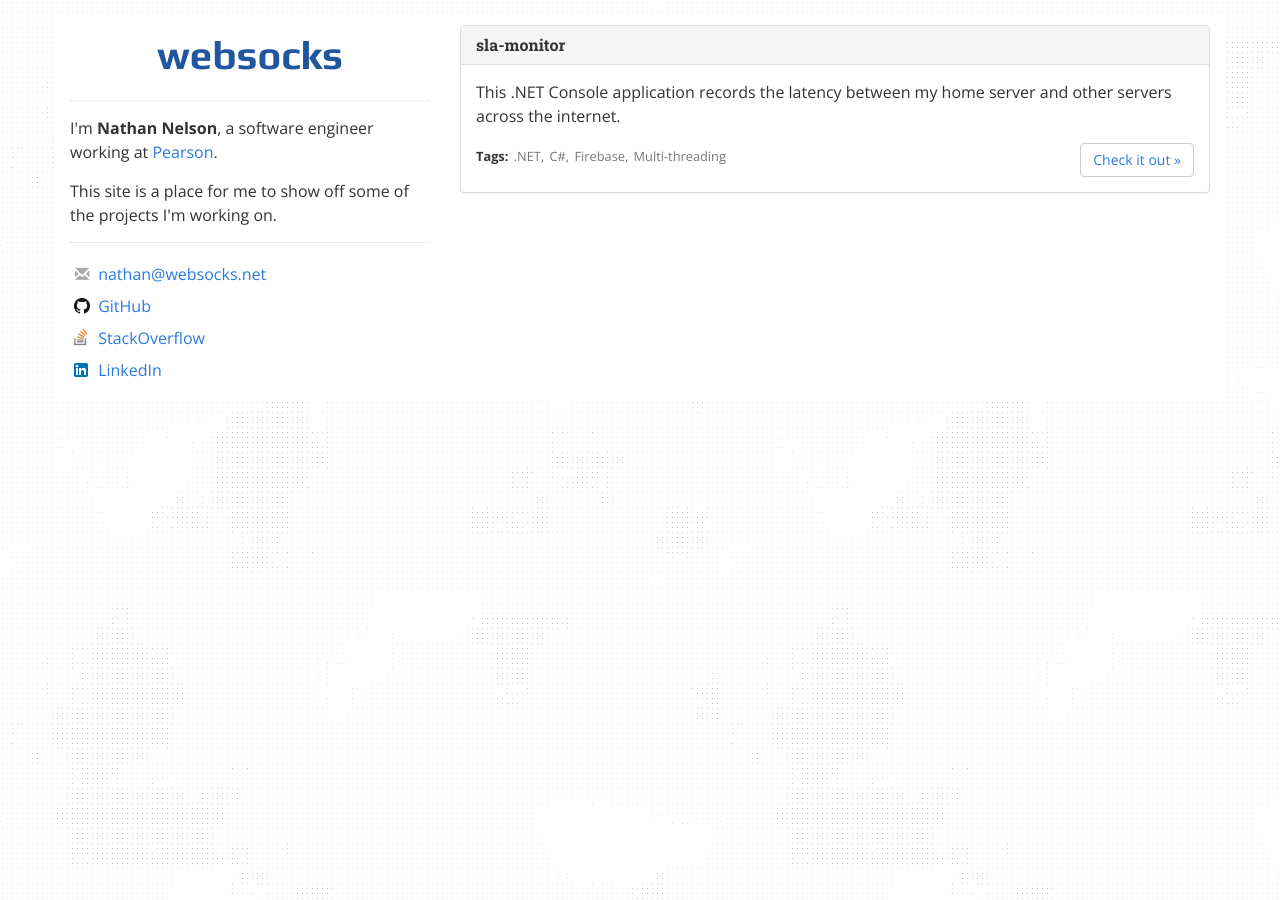
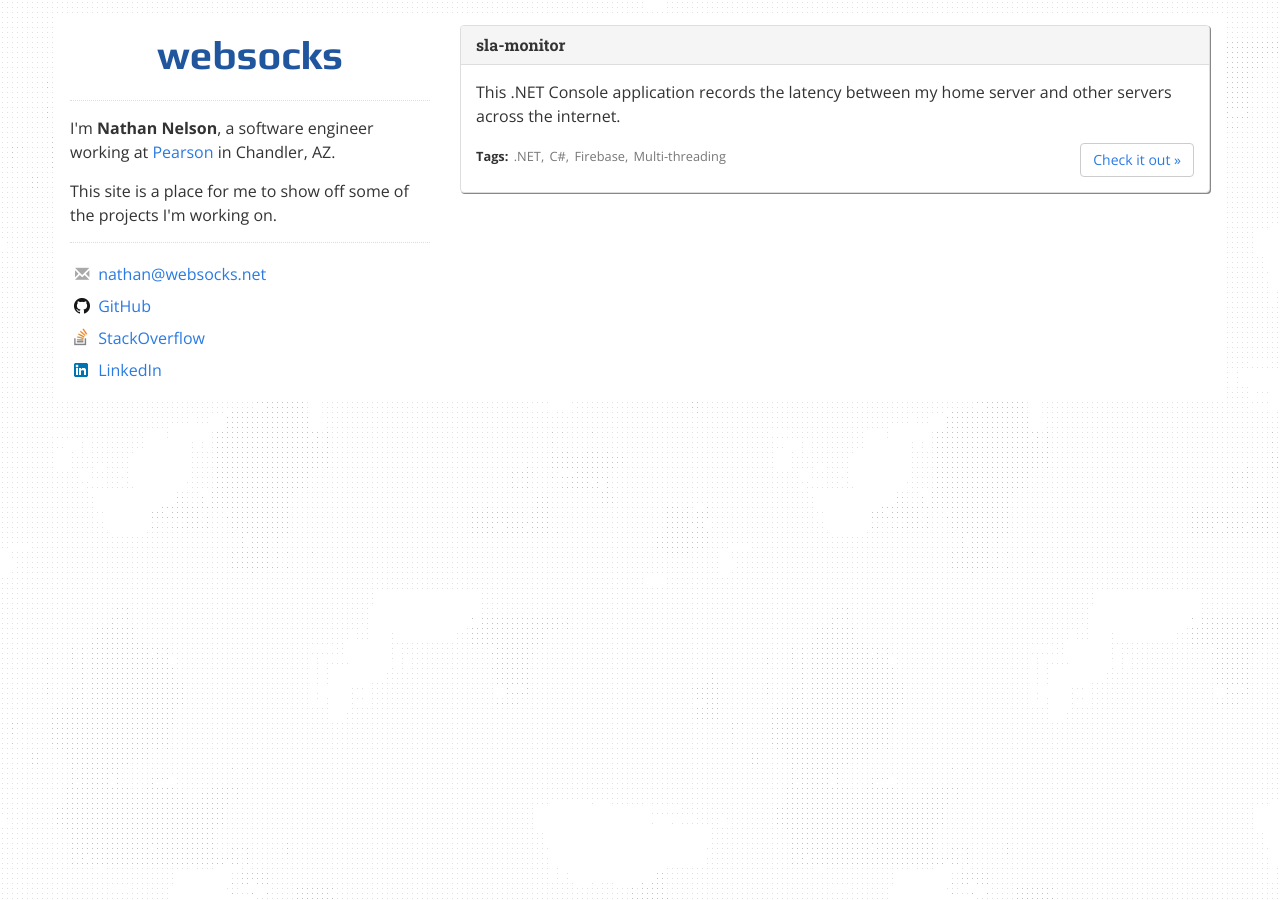
Before and after one commit to osidenate/websocks.net, a Jekyll site: the page built from index.html, in a window 1280 px wide. Built offline with Jekyll 4.4.1, drawn with Linux system fonts in a browser that asks for light colours; nearby versions of some CDN libraries; library files that are not in the unit come from our copies.

Commit message:
Home page styling updates

```diff
--- a/_config.yml
+++ b/_config.yml
@@ -1,11 +1,11 @@
 # Site settings
-title: websocks
-email: osidenate@gmail.com
+title: websocks.net - Nathan Nelson
+email: nathan@websocks.net
 description: >
   Nathan Nelson's software projects.
 baseurl: ""
 url: "http://websocks.net"
-github_username:  osidenate
+github_username: osidenate
 
 # Build settings
 markdown: kramdown
--- a/_includes/nav.html
+++ b/_includes/nav.html
@@ -2,9 +2,14 @@
     <h1><a href="/">websocks</a></h1>
 </div>
 <hr>
-<p>I'm <strong>Nathan Nelson</strong>, a software engineer working at <a href="http://www.pearsoned.com/">Pearson</a>.</p>
-<p>This site is a place for me to show off some of the projects I'm working on.</p>
-<hr>
+<p>
+    I'm <strong>Nathan Nelson</strong>, a software engineer working at <a href="http://www.pearsoned.com/">Pearson</a> in Chandler, AZ.
+    {% if page.url == "/index.html" %}
+    <span class="visible-xs-inline">Check out some of my projects below.</span>
+    {% endif %}
+</p>
+<p class="hidden-xs">This site is a place for me to show off some of the projects I'm working on.</p>
+<hr class="hidden-xs">
 <ul class="contact">
     <li>
         <a href="mailto:nathan@websocks.net">
--- a/_sass/_base.scss
+++ b/_sass/_base.scss
@@ -150,44 +150,6 @@
     }
 }
 
-
-
-/**
- * Wrapper
- */
-.wrapper {
-    max-width: -webkit-calc(#{$content-width} - (#{$spacing-unit} * 2));
-    max-width:         calc(#{$content-width} - (#{$spacing-unit} * 2));
-    margin-right: auto;
-    margin-left: auto;
-    padding-right: $spacing-unit;
-    padding-left: $spacing-unit;
-    @extend %clearfix;
-
-    @include media-query($on-laptop) {
-        max-width: -webkit-calc(#{$content-width} - (#{$spacing-unit}));
-        max-width:         calc(#{$content-width} - (#{$spacing-unit}));
-        padding-right: $spacing-unit / 2;
-        padding-left: $spacing-unit / 2;
-    }
-}
-
-
-
-/**
- * Clearfix
- */
-%clearfix {
-
-    &:after {
-        content: "";
-        display: table;
-        clear: both;
-    }
-}
-
-
-
 /**
  * Icons
  */
--- a/_sass/_home.scss
+++ b/_sass/_home.scss
@@ -1,6 +1,10 @@
 ul.projects {
   margin-left: 0;
   list-style-type: none;
+
+  .panel {
+    box-shadow: 1px 1px 0px #888;
+  }
 
   .tags {
     color: #777;
@@ -19,12 +23,20 @@
     content: ',';
   }
 
-  .btn-check-it-out {
+  a.check-it-out {
     float: right;
-    color: #2a7ae2;
-  }
+    color: $brand-color;
 
-  .btn-check-it-out:hover {
-    color: #333;
+    &:hover {
+      color: $brand-color-dark;
+    }
+
+    &:visited {
+      color: darken($brand-color, 15%);
+    }
+
+    .btn {
+      color: inherit;
+    }
   }
 }
--- a/css/main.scss
+++ b/css/main.scss
@@ -2,8 +2,6 @@
 # Only the main Sass file needs front matter (the dashes are enough)
 ---
 @charset "utf-8";
-
-
 
 // Our variables
 $base-font-family: "Open Sans", Helvetica, Arial, sans-serif;
@@ -16,17 +14,15 @@
 $text-color:       #333;
 $background-color: #fdfdfd;
 $brand-color:      #2a7ae2;
+$brand-color-dark: darken($brand-color, 20%);
 
 $grey-color:       #828282;
 $grey-color-light: lighten($grey-color, 40%);
 $grey-color-dark:  darken($grey-color, 25%);
 
-// Width of the content area
-$content-width:    800px;
 
 $on-palm:          600px;
 $on-laptop:        800px;
-
 
 
 // Using media queries with like this:
@@ -42,8 +38,6 @@
     }
 }
 
-
-
 // Import partials from `sass_dir` (defaults to `_sass`)
 @import
         "base",
--- a/index.html
+++ b/index.html
@@ -19,8 +19,8 @@
                 {% endfor %}
             </span>
             {% endif %}
-            <a href="{{ project.url }}">
-                <button class="btn btn-default btn-check-it-out">Check it out »</button>
+            <a class="check-it-out" href="{{ project.url }}">
+                <button class="btn btn-default">Check it out »</button>
             </a>
         </div>
     </li>
```
